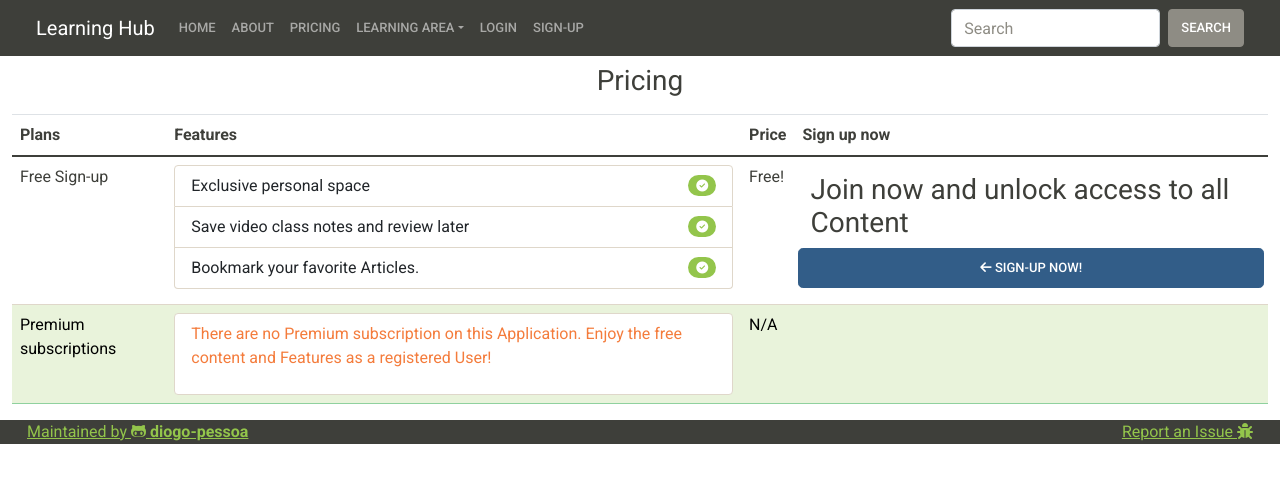
After one commit to diogo-pessoa/TheLearningHub, a Django app: page /products/subscriptions in a window 1280 px wide. The commit adds this page. Shown: the top 483 px of the page. Run offline with Django 3.2, Linux system fonts and the light colour scheme; data that the repository does not hold is empty; parts of the project's set-up code (start-up, migrations or seed data) failed here and were passed over; some libraries are stand-ins or nearby versions.

Commit message:
Adding `call to action` button for Premium sign-up
- Adding View for subscription page
- Adding test_views.py
- adding new subscriptions url
- New subscription template
- New `Call to Action` Button on Page Header.

```diff
--- /dev/null
+++ b/products/templates/subscriptions.html
@@ -0,0 +1,105 @@
+{% extends "base.html" %}
+{% load static %}
+
+{% block content %}
+    <div class="col-sm small-padding">
+        <h3 class="content-title-center">Pricing</h3>
+    </div>
+    <div class="row">
+        <div class="col-sm">
+            <table class="table table-hover">
+                <thead>
+                <tr>
+                    <th scope="col">Plans</th>
+                    <th scope="col">Features</th>
+                    <th scope="col">Price</th>
+                    <th scope="col">Sign up now</th>
+                </tr>
+                </thead>
+                <tbody>
+                <tr class="table-default">
+                    <td>Free Sign-up</td>
+                    <td>
+                        <ul class="list-group">
+                            <li class="list-group-item d-flex justify-content-between align-items-center">
+                                Exclusive personal space
+                                <span class="badge bg-success rounded-pill"><i class="fa fa-check-circle"
+                                                                               aria-hidden="true"></i></span>
+                            </li>
+                            <li class="list-group-item d-flex justify-content-between align-items-center">
+                                Save video class notes and review later
+                                <span class="badge bg-success rounded-pill"><i class="fa fa-check-circle"
+                                                                               aria-hidden="true"></i></span>
+                            </li>
+                            <li class="list-group-item d-flex justify-content-between align-items-center">
+                                Bookmark your favorite Articles.
+                                <span class="badge bg-success rounded-pill"><i class="fa fa-check-circle"
+                                                                               aria-hidden="true"></i></span>
+                            </li>
+                        </ul>
+
+                    </td>
+                    <td>Free!</td>
+                    <td>
+                        {% if request.user.is_authenticated %}
+                            <p> Upgrade to Premium Now!</p>
+                        {% else %}
+                            <div class="row small-padding custom-inline-flex">
+                                <h3>Join now and unlock access to all Content</h3>
+                                <a class="btn btn-lg btn-primary" href="{% url 'account_signup' %}"><i
+                                        class="fa fa-arrow-left" aria-hidden="true"></i> Sign-up Now!</a>
+                            </div>
+                        {% endif %}
+                    </td>
+                </tr>
+
+                {% for subscription in subscriptions %}
+                    <tr class="table-success">
+                        <td>{{ subscription.name }}</td>
+                        <td>
+                            <ul class="list-group">
+                                <li class="list-group-item d-flex justify-content-between align-items-center">
+                                    Unlimited access to Premium Articles and Video Classes
+                                    <span class="badge bg-success rounded-pill"><i class="fa fa-check-circle"
+                                                                                   aria-hidden="true"></i></span>
+                                </li>
+                            </ul>
+                        </td>
+                        <td>€ {{ subscription.price }}</td>
+                        <td>
+                            {% if request.user.is_authenticated and not user_subscription.subscription_active %}
+                                <form action="{% url 'create_checkout_session' subscription.id %}" method="POST">
+                                    {% csrf_token %}
+                                    <button class="btn btn-primary" type="submit" id="checkout-button">Upgrade Now!
+                                    </button>
+                                </form>
+                                <small><a href="{% url 'terms_of_service' %}">terms of service</a></small>
+                            {% endif %}
+                        </td>
+                    </tr>
+                {% empty %}
+                    <tr class="table-success">
+                        <td>Premium subscriptions</td>
+                        <td>
+                            <ul class="list-group">
+                                <li class="list-group-item d-flex justify-content-between align-items-center">
+                                    <p class="text-warning">There are no Premium subscription on this Application. Enjoy
+                                        the free content and
+                                        Features as
+                                        a registered User!</p>
+
+                                </li>
+                            </ul>
+                        </td>
+                        <td>N/A</td>
+                        <td>
+                        </td>
+                    </tr>
+                {% endfor %}
+
+                </tbody>
+            </table>
+
+        </div>
+    </div>
+{% endblock %}
--- a/products/urls.py
+++ b/products/urls.py
@@ -11,6 +11,7 @@ urlpatterns = [
     # Register the stripe subscription id into LearningHub DB
     path('new_stripe_subscription', views.manage_stripe_subscriptions, name="manage_stripe_subscriptions"),
     path('delete_stripe_subscription/<int:subscription_id>/', views.delete_stripe_subscription,
-         name="delete_stripe_subscription")
+         name="delete_stripe_subscription"),
+    path('subscriptions', views.subscriptions, name="subscriptions")
 
 ]
--- a/products/views.py
+++ b/products/views.py
@@ -117,3 +117,12 @@ def delete_stripe_subscription(request, subscription_id):
     content.delete()
     messages.success(request, 'Subscription deleted.')
     return redirect('manage_stripe_subscriptions')
+
+
+def subscriptions(request):
+    subscriptions = Product.objects.filter(stripe_product_mode='subscription')
+
+    context = {
+        'subscriptions': subscriptions
+    }
+    return render(request, 'subscriptions.html', context)
--- a/templates/includes/header.html
+++ b/templates/includes/header.html
@@ -36,7 +36,8 @@
                         <div class="dropdown-menu">
                             <a href="{% url 'profile' %}" class="dropdown-item">Profile</a>
                             {% if request.user.is_staff %}
-                                <a href="{% url 'content_management' %}" class="dropdown-item">Content manager's area</i>
+                                <a href="{% url 'content_management' %}" class="dropdown-item">Content manager's
+                                    area</i>
                                 </a>
                             {% endif %}
                             <div class="dropdown-divider"></div>
@@ -55,3 +56,9 @@
         </div>
     </div>
 </nav>
+
+{% if request.user.is_authenticated %}
+    <div class="d-grid gap-2 mt-2">
+        <a href="{% url 'subscriptions' %}" class="btn btn-lg btn-success text-black" type="button">Sign-up for Premium today!</a>
+    </div>
+{% endif %}
```
Also changed, not shown: products/test_views.py (+10 -2 lines).
